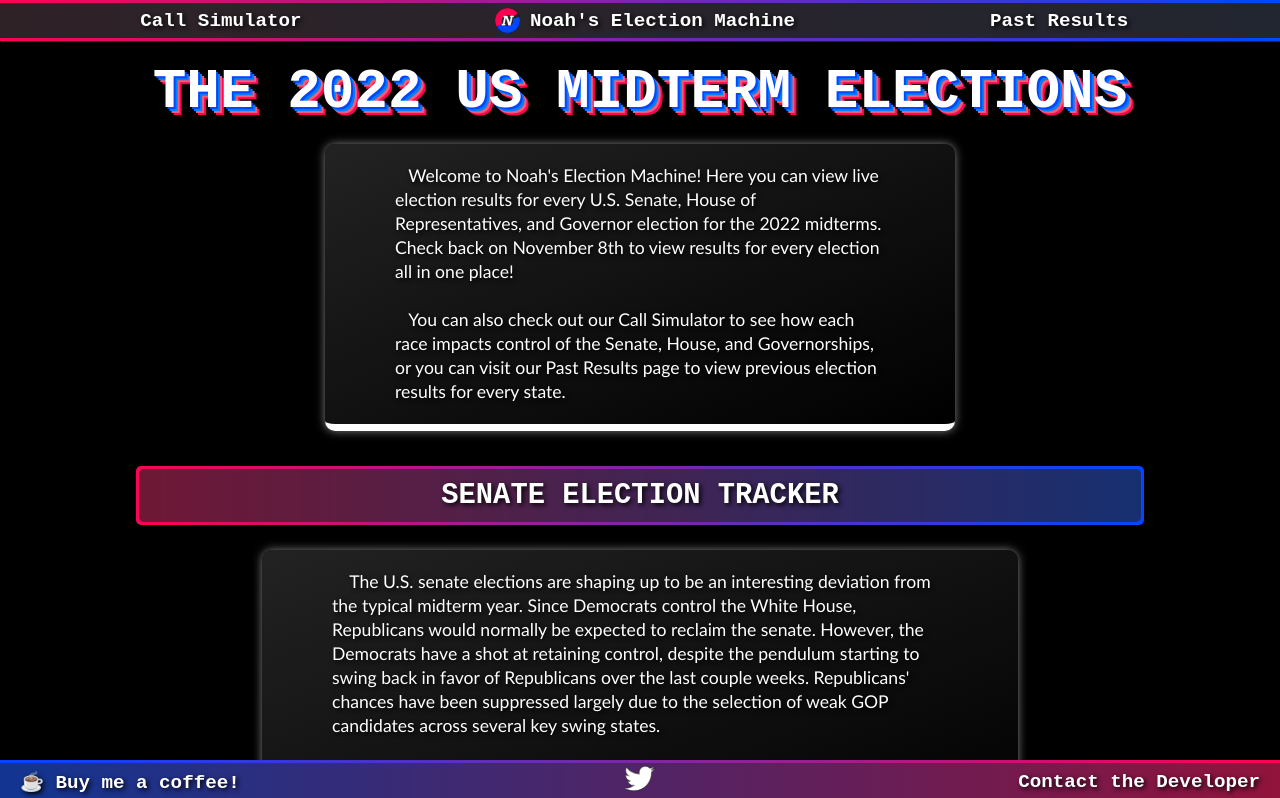
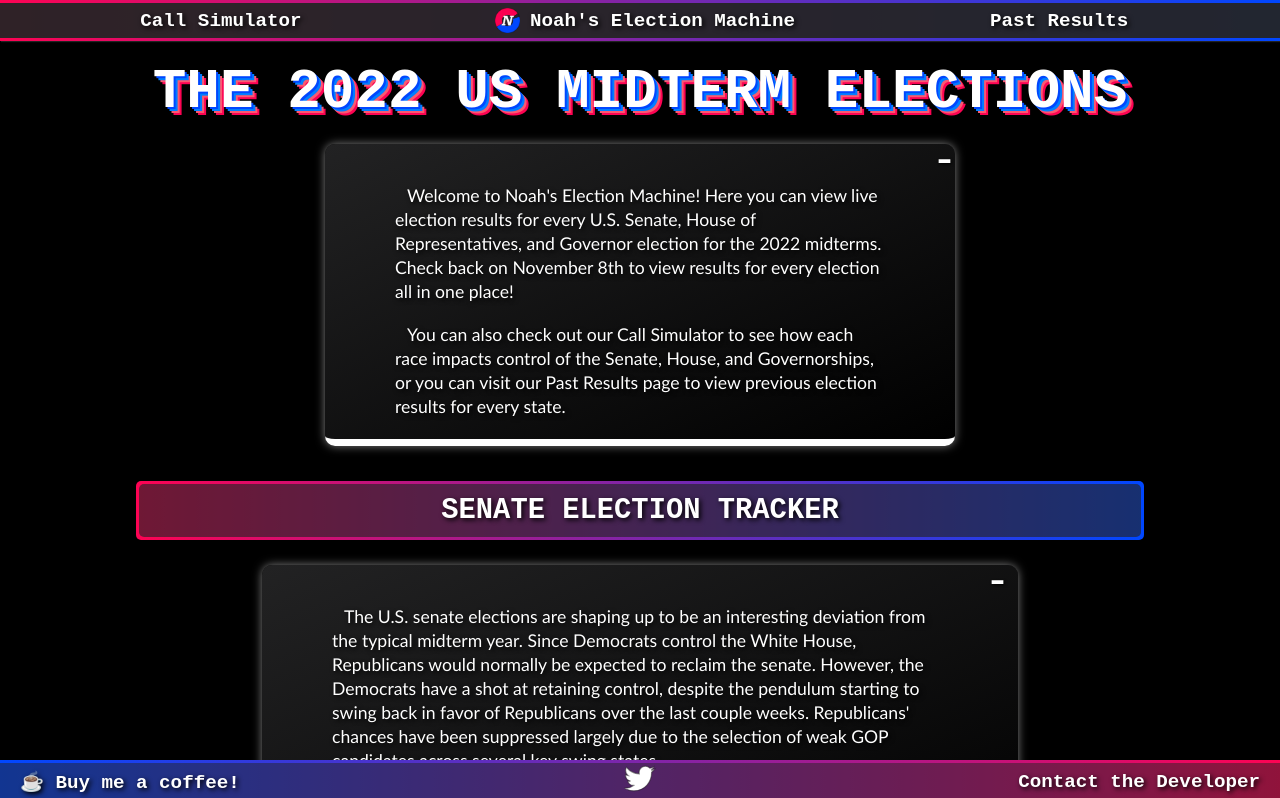
Before and after one commit to nwatts2/noahs-election-machine, a React (Create React App) app in the folder client/: page / in a window 1280 px wide. Shown: the top 798 px of the page. Built offline with nearby package versions, Linux system fonts and the light colour scheme; no server answers.

Commit message:
Altered popup text, fixed various map bugs, and added collapsers to paragraphs

```diff
--- /dev/null
+++ b/client/src/components/CollapseText.js
@@ -0,0 +1,28 @@
+import { useState, useEffect } from 'react';
+import '../css/CollapseText.css';
+
+function CollapseText ({ text, subtext }) {
+    const [isExpanded, setIsExpanded] = useState(true);
+
+    function expand () {
+        if (isExpanded) {setIsExpanded(false)}
+        else {setIsExpanded(true)}
+    }
+
+    return (
+        <div className='collapseTextContainer' style={isExpanded ? {} : {padding: '0px 70px 0px 70px', maxHeight: '50px', color: 'transparent', textShadow: 'none'}}>
+            <button className='expandButton' onClick={expand}>{isExpanded ? '-' : '+'}</button>
+            &emsp;
+            <span className='collapseText'>{text}</span>
+            {subtext &&
+                <>
+                    <br /> <br />
+                    &emsp;
+                    <span className='collapseText'>{subtext}</span>
+                </>
+            }
+        </div>
+    );
+}
+
+export default CollapseText;
--- a/client/src/components/Popup.js
+++ b/client/src/components/Popup.js
@@ -1,7 +1,10 @@
 const Popup = ({ isSpecial, resultsYear, page, raceRecords, resultsRecords, mode, state, mouseposition}) => {
     let title = '-', raceInfo = '-', favoriteStatement;
-    const tableTitle = `${resultsYear} ${mode} ELECTION RESULTS`;
     let thisRace = {}, separatedState = '', district = '';
+
+    const stateList = ['AL','AK','AZ','AR','CA','CO','CT','DE','FL','GA','HI','ID','IL','IN','IA','KS','KY','LA','ME','MD','MA','MI','MN','MS','MO','MT','NE','NV','NH','NJ','NM','NY','NC','ND','OH','OK','OR','PA','RI','SC','SD','TN','TX','UT','VT','VA','WA','WV','WI','WY'];
+    const stateFullList = ['Alabama','Alaska','Arizona','Arkansas','California','Colorado','Connecticut','Delaware','Florida','Georgia','Hawaii','Idaho','Illinois','Indiana','Iowa','Kansas','Kentucky','Louisiana','Maine','Maryland','Massachussetts','Michigan','Minnesota','Mississippi','Missouri','Montana','Nebraska','Nevada','New Hampshire','New Jersey','New Mexico','New York','North Carolina','North Dakota','Ohio','Oklahoma','Oregon','Pennsylvania','Rhode Island','South Carolina','South Dakota','Tennessee','Texas','Utah','Vermont','Virginia','Washington','West Virginia','Wisconson','Wyoming'];
+
 
     if (mode === 'HOUSE') {
         separatedState = state.slice(0, 2);
@@ -48,6 +51,14 @@ const Popup = ({ isSpecial, resultsYear, page, raceRecords, resultsRecords, mode
         }
     }
 
+    let fullState = '';
+    for (let x of stateList) {
+        if (state.slice(0, 2) === x) {
+            fullState = stateFullList[stateList.indexOf(x)];
+        }
+    }
+
+    const tableTitle = `${resultsYear} ${mode === 'HOUSE' ? state : fullState.toUpperCase()} ${mode} RESULTS`;
 
     let typeText = '';
 
@@ -63,24 +74,14 @@ const Popup = ({ isSpecial, resultsYear, page, raceRecords, resultsRecords, mode
     if (mode === 'SENATE' && state === 'AK') {favoriteStatement = 'slightly favored'}
 
     //if (candidate.hasElection) {
-    title = `${state} ${mode} RACE`;
+    title = `${fullState.toUpperCase()} ${favorite.isSpecial ? 'SPECIAL ': ''}${mode} RACE`;
     if (mode === 'SENATE' || mode === 'GOVERNOR') {
-        raceInfo = `${favorite.name} is running for ${typeText} in the state of ${state} against ${altCandidate.name}. ${favorite.name} is ${favoriteStatement} to win this race, which would be a win for the ${favorite.party} party.`
+        raceInfo = `${favorite.name} is running for ${typeText} in the state of ${fullState} against ${altCandidate.name}. ${favorite.name} is a member of the ${favorite.party} party and is ${favoriteStatement} to win this race.`
 
     } else if (mode === 'HOUSE') {
-        raceInfo = `${favorite.name} is running for ${typeText} in the ${district} district of ${separatedState} against ${altCandidate.name}. ${favorite.name} is ${favoriteStatement} to win this race, which would be a win for the ${favorite.party} party.`
+        raceInfo = `${favorite.name} is running for ${typeText} in the ${district} district of ${fullState} against ${altCandidate.name}. ${favorite.name} is a member of the ${favorite.party} party and is ${favoriteStatement} to win this race.`
 
     }
-    /*}
-    else if (!candidate.hasElection && (candidate.party === 'Republican' || candidate.party === 'Democratic')) {
-        title = `${candidate.state} ${candidate.type}`;
-        raceInfo = `${candidate.name} is an incumbent senator and a member of the ${candidate.party} party. There are no elections for this seat in the 2022 election cycle.`
-
-    }
-    else {
-        title = `${candidate.state} ${candidate.type}`;
-        raceInfo = `${candidate.name} is an incumbent and independent senator who caucuses with the ${candidate.caucus} party. There are no elections for this seat in the 2022 election cycle.`
-    }*/
 
     function calculatePopupPosition() {
         if (mouseposition.y > (.5 * window.screen.height) && mouseposition.x <= .5 * window.screen.width) {
--- /dev/null
+++ b/client/src/css/CollapseText.css
@@ -0,0 +1,33 @@
+.collapseTextContainer, .collapseTextContainerTracker {
+    padding:40px 70px 20px 70px;
+    margin:10px 0px 10px 0px;
+    align-self: center;
+    width:50%;
+    max-height:500px;
+    border-radius:10px;
+    border-bottom:7px solid white;
+    background-image:linear-gradient(to bottom right, rgba(36, 36, 37, .95), transparent);
+    box-shadow:0px 0px 10px grey;
+    position:relative;
+    transition: max-height .25s ease-in-out, padding .25s ease-in-out, color .25s ease-in-out, text-shadow .25s ease-in-out;
+    overflow:hidden;
+}
+
+.typeInfo .collapseTextContainer {
+    width:60%;
+    margin:0px 0px 10px 0px;
+}
+
+.collapseTextContainer button {
+    border:none;
+    font-size:3rem;
+    position:absolute;
+    right:-40px;
+    top:-15px;
+}
+
+.collapseText {
+    font-family: 'Trebuchet MS';
+    font-size: 1.1rem;
+    line-height:1.5rem;
+}
--- a/client/src/pages/CallSimulator.js
+++ b/client/src/pages/CallSimulator.js
@@ -1,4 +1,5 @@
 import React, { useEffect, useState, useRef } from 'react';
+import CollapseText from '../components/CollapseText';
 import SenateTracker from '../components/SenateTracker';
 import HouseTracker from '../components/HouseTracker';
 import ResultsRecordList from '../components/ResultsRecordList';
@@ -164,9 +165,8 @@ const CallSimulator = () => {
     return (
         <div className="mainPage">
             <h1>NOAH'S CALL SIMULATOR</h1>
-            <p>&emsp;Welcome to the Call Simulator! Here you can play around with different scenarios for the 2022 US midterm elections. Click on a state to call that race, or click it again to switch parties.
-                The call buttons below will automatically call a race based on its FiveThirtyEight rating.
-            </p>
+            <CollapseText text={"Welcome to the Call Simulator! Here you can play around with different scenarios for the 2022 US midterm elections. Click on a state to call that race, or click it again to switch parties. " +
+                "The call buttons below will automatically call a race based on its FiveThirtyEight rating."}/>
             <div className='typeInfo'>
                 <div className="senateTitleBG">
                     <div className="senateTitle">
--- a/client/src/pages/Home.js
+++ b/client/src/pages/Home.js
@@ -1,4 +1,5 @@
 import React, { useEffect, useState, useRef } from 'react';
+import CollapseText from '../components/CollapseText';
 import SenateTracker from '../components/SenateTracker';
 import HouseTracker from '../components/HouseTracker';
 import Spinner from '../components/Spinner';
@@ -170,43 +171,43 @@ const Home = () => {
     return (
         <div className="mainPage">
             <h1>THE 2022 US MIDTERM ELECTIONS</h1>
-            <p>&emsp;Welcome to Noah's Election Machine! Here you can view live election results for every U.S. Senate, House of Representatives, and Governor
-                election for the 2022 midterms. Check back on November 8th to view results for every election all in one place!<br /><br />&emsp;You can
-                also check out our Call Simulator to see how each race impacts control of the Senate, House, and Governorships, or you can
-                visit our Past Results page to view previous election results for every state.
-            </p>
+            <CollapseText
+                text={`Welcome to Noah's Election Machine! Here you can view live election results for every U.S. Senate, House of Representatives, and Governor ` +
+                    "election for the 2022 midterms. Check back on November 8th to view results for every election all in one place!"}
+                subtext = { "You can " +
+                    "also check out our Call Simulator to see how each race impacts control of the Senate, House, and Governorships, or you can " +
+                    "visit our Past Results page to view previous election results for every state."} />
+
             <div className='typeInfo'>
                 <div className="senateTitleBG">
                     <div className="senateTitle">
                         <h2>{mode} ELECTION TRACKER</h2>
                     </div>
                 </div>
-                {mode === 'SENATE' &&
-                    <p>
-                        &emsp; The U.S. senate elections are shaping up to be an interesting deviation from the typical
-                        midterm year. Since Democrats control the White House, Republicans would
-                        normally be expected to reclaim the senate. However, the Democrats have a shot at retaining control, despite the pendulum starting to swing back in favor of Republicans
-                        over the last couple weeks. Republicans' chances have been suppressed largely due to the selection of weak GOP candidates across several key swing states.
-                        <br /><br />&emsp;As it stands, the GOP's keys to the senate will be through Nevada and Georgia,
-                        assuming the Democrats are able to pick up a seat in Pennsylvania, which they are favored to do at time of writing.
-                    </p>
-                } {mode === 'GOVERNOR' &&
-                    <p>
-                        &emsp; The race for control of the most governorships looks to be following a similar path to the senate elections.
-                        Candidate quality is what seems to matter most here, moreso than the national environment.<br /><br />&emsp;Republicans are favored to hold the
-                        most governorships, as is normally the case, but if things go well for the Democrats, we could possibly see a
-                        25-25 split between the two parties, though this would be quite unlikely. This will ultimately come down to the most competitive races in Wisconsin,
-                        Oregon, Arizona, and Nevada.
-                    </p>
-                } {mode === 'HOUSE' &&
-                    <p>
-                        &emsp; The 2022 U.S. House of Representatives elections are much more in line with what we would expect for a midterm year
-                        when compared to the senate and governorships. Republicans are favored to take back the house this November, primarily due to
-                        the national environment, along with recent redistricting wins in key states.<br /><br />&emsp;Still, this is not set in stone, and
-                        there are plenty of tight races that Democrats have a shot at winning in states like New York, Arizona, and California, although a Democratic house is seeming more unlikely
-                        as we get closer to election day.
-                    </p>
-                }
+                <CollapseText
+                    text={mode === 'SENATE' ? "The U.S. senate elections are shaping up to be an interesting deviation from the typical " +
+                        "midterm year. Since Democrats control the White House, Republicans would " +
+                        "normally be expected to reclaim the senate. However, the Democrats have a shot at retaining control, despite the pendulum starting to swing back in favor of Republicans " +
+                        "over the last couple weeks. Republicans' chances have been suppressed largely due to the selection of weak GOP candidates across several key swing states. " :
+
+                    (mode === 'GOVERNOR' ? "The race for control of the most governorships looks to be following a similar path to the senate elections. " +
+                        "Candidate quality is what seems to matter most here, moreso than the national environment." :
+
+                        "The 2022 U.S. House of Representatives elections are much more in line with what we would expect for a midterm year " +
+                        "when compared to the senate and governorships. Republicans are favored to take back the house this November, primarily due to " +
+                        "the national environment, along with recent redistricting wins in key states.")}
+
+                    subtext={mode === 'SENATE' ? "As it stands, the GOP's keys to the senate will be through Nevada and Georgia, " +
+                        "assuming the Democrats are able to pick up a seat in Pennsylvania, which they are favored to do at time of writing." :
+
+                    (mode === 'GOVERNOR' ? "Republicans are favored to hold the " +
+                        "most governorships, as is normally the case, but if things go well for the Democrats, we could possibly see a " +
+                        "25-25 split between the two parties, though this would be quite unlikely. This will ultimately come down to the most competitive races in Wisconsin, " +
+                        "Oregon, Arizona, and Nevada." :
+
+                        "Still, this is not set in stone, and there are plenty of tight races that Democrats have a shot at winning in states like " +
+                        "New York, Arizona, and California, although a Democratic house is seeming more unlikely as we get closer to election day." )}
+                />
             </div>
             <div className='modeButtons'>
                 <button onClick={() => {setMode('SENATE');}}>SENATE</button>
```
Also changed, not shown: client/src/components/MyMap.js (+38 -6 lines), client/src/pages/PastResults.js (+5 -4 lines), 11 other files (tests, documents, lock files or other folders).
